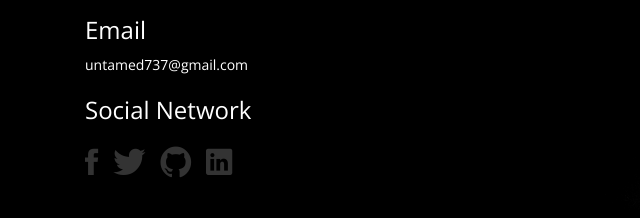
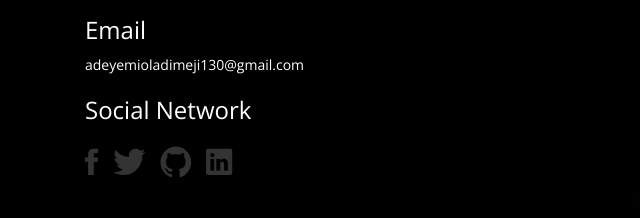
Before and after one commit to Dimeygee/resume, a plain HTML site: page index.html in a window 1280 px wide. Shown: the part 4562-4780 px from the top of the page, 0-640 px from the left. Drawn offline with nearby package versions, Linux system fonts and the light colour scheme; files whose address does not match are found by name; a web font is replaced by a local one.

Commit message:
Update index.html

```diff
--- a/index.html
+++ b/index.html
@@ -232,7 +232,7 @@
                 <h3>Mobile Number</h3>
                 <p>+(234) 9052669790</p>
                 <h3>Email</h3>
-                <p>untamed737@gmail.com</p>
+                <p>adeyemioladimeji130@gmail.com</p>
 
                 <h3>Social Network</h3>
 
```
